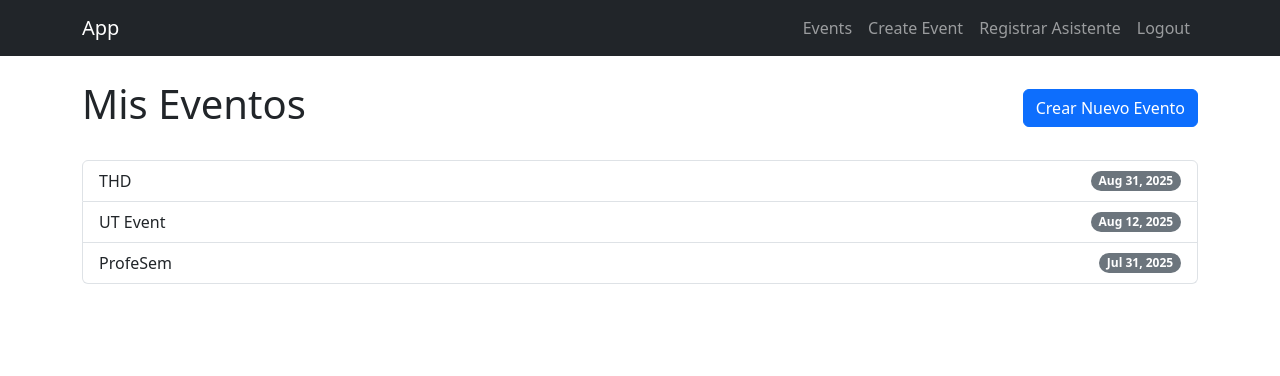
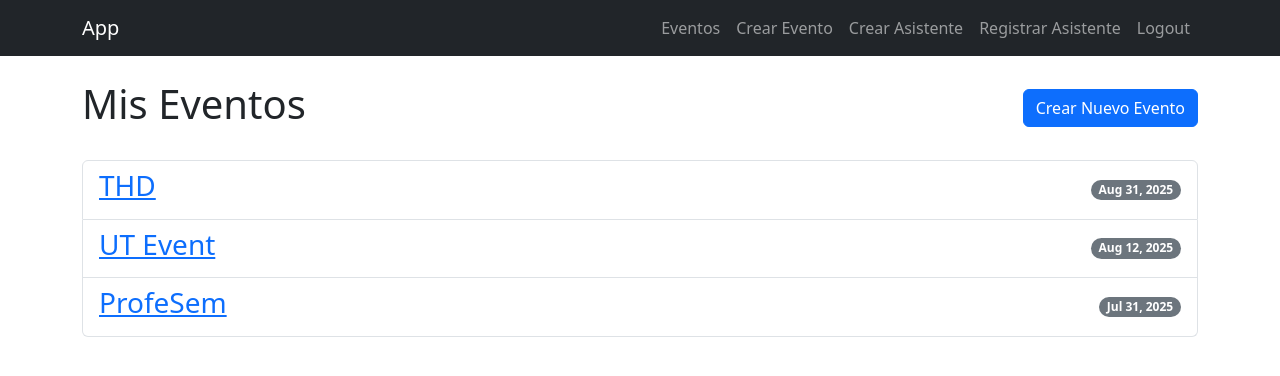
Before and after one commit to Fatima0006/Error_404, a Django app: page /eventos/ in a window 1280 px wide. Shown: the top 376 px of the page. Run offline with Django 5.2, Linux system fonts and the light colour scheme; a user stored in the database is signed in; data comes from the database, SQL or seed files in the repository; both versions use the stored data as it was after the commit.

Commit message:
creamos link para detalle de evento

```diff
--- a/tasks/templates/base.html
+++ b/tasks/templates/base.html
@@ -18,9 +18,9 @@
 
                    {% if user.is_authenticated %}
                    {#    <li class="nav-item"><a class="nav-link" href="{% url 'tasks' %}">Tasks</a></li>#}
-                    {#  <li class="nav-item"><a class="nav-link" href="{% url 'create_task' %}">Create Task</a></li>#}
-                        <li class="nav-item"><a class="nav-link" href="{% url 'eventos' %}">Events</a></li>
-                        <li class="nav-item"><a class="nav-link" href="{% url 'create_event' %}">Create Event</a></li>
+                        <li class="nav-item"><a class="nav-link" href="{% url 'eventos' %}">Eventos </a></li>
+                        <li class="nav-item"><a class="nav-link" href="{% url 'create_event' %}">Crear Evento</a></li>
+                        <li class="nav-item"><a class="nav-link" href="{% url 'crear_asistente' %}">Crear Asistente</a></li>
                         <li class="nav-item"><a class="nav-link" href="{% url 'registrar_asistente' %}">Registrar Asistente</a></li>
                         <li class="nav-item"><a class="nav-link" href="{% url 'logout' %}">Logout</a></li>
                     {% else %}
--- a/tasks/templates/eventos.html
+++ b/tasks/templates/eventos.html
@@ -11,7 +11,8 @@
 <ul class="list-group">
     {% for evento in eventos %}
         <li class="list-group-item d-flex justify-content-between align-items-center">
-            {{ evento.nombre }}
+            <h3><a href="{% url 'task_detail' evento.id %}">{{ evento.nombre }}</a></h3>
+
             <span class="badge bg-secondary rounded-pill">{{ evento.fecha|date:"M d, Y" }}</span>
         </li>
     {% empty %}
--- a/tasks/views.py
+++ b/tasks/views.py
@@ -121,7 +121,7 @@ def signin(request):
         if form.is_valid():
             user = form.get_user()
             login(request, user)
-            return redirect('tasks')
+            return redirect('home')
         else:
             return render(request, 'signin.html', {"form": form})
 
```
Also changed, not shown: db.sqlite3.
